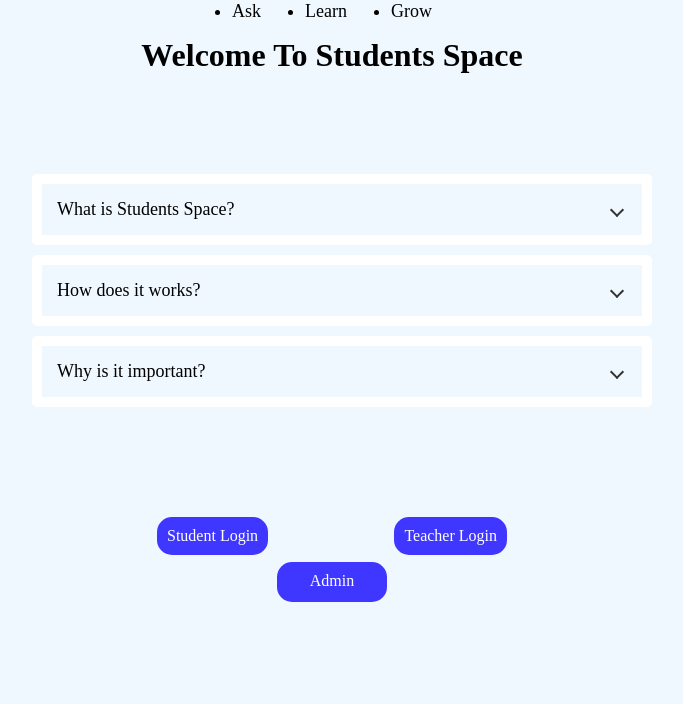
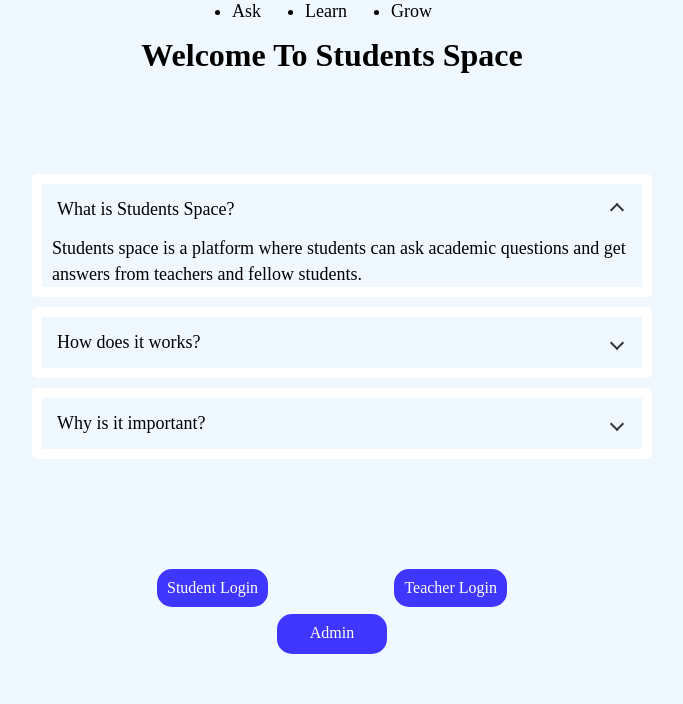
Before and after one commit to Mohan-deb/Students__Space, a Flask app: page / in a window 1280 px wide, after a click on "What is Students Space?". Shown: the part 249-953 px from the top of the page, without its empty margins (308-991 px from the left). Before the commit the page ends 851 px from the top, so only its background shows below. Run offline with Flask 3, Linux system fonts and the light colour scheme; parts of the project's set-up code (start-up, migrations or seed data) failed here and were passed over.

Commit message:
Add requirements file, working of homepage questions done and remove required filed of description of question

```diff
--- a/main/app.py
+++ b/main/app.py
@@ -18,13 +18,20 @@ try:
     from database.db import init_app, init_db
     from auth.decorators import login_required, role_required
     from pathlib import Path
+    from dotenv import load_dotenv
 except ModuleNotFoundError as error:
     raise error
 
 
 app = Flask(__name__)
 
-app.config["SECRET_KEY"] = os.environ.get("STUDENTS_SPACE_SECRET_KEY") or secrets.token_hex(32)
+# Load environment variables from the .env file
+load_dotenv(Path(__file__).resolve().parent / ".env.example")
+
+app.config["SECRET_KEY"] = os.environ.get("STUDENTS_SPACE_SECRET_KEY")
+
+if not app.config["SECRET_KEY"]:
+    raise RuntimeError("STUDENTS_SPACE_SECRET_KEY is not configured.")
 
 app.config["DATABASE"] = str(
     Path(app.root_path)
@@ -35,13 +42,25 @@ app.config["DATABASE"] = str(
 init_app(app)
 
 # Create missing tables without changing existing student or teacher rows.
+# Initialize database and create the first admin if needed.
 with app.app_context():
     init_db()
+
+    admin_name = os.environ.get("STUDENTS_SPACE_ADMIN_NAME")
+    admin_email = os.environ.get("STUDENTS_SPACE_ADMIN_EMAIL")
+    admin_password = os.environ.get("STUDENTS_SPACE_ADMIN_PASSWORD")
+
+    if not all([admin_name, admin_email, admin_password]):
+        raise RuntimeError(
+            "Initial admin credentials are missing from the .env file."
+        )
+
     admin_database = AdminService()
+
     admin_database.ensure_initial_admin(
-        os.environ.get("STUDENTS_SPACE_ADMIN_NAME"),
-        os.environ.get("STUDENTS_SPACE_ADMIN_EMAIL"),
-        os.environ.get("STUDENTS_SPACE_ADMIN_PASSWORD")
+        admin_name.strip(),
+        admin_email.strip().lower(),
+        admin_password
     )
 
 student_database = StudentService()
--- a/main/database/schema.sql
+++ b/main/database/schema.sql
@@ -34,7 +34,7 @@ CREATE TABLE IF NOT EXISTS questions (
     student_id INTEGER NOT NULL,
     subject TEXT NOT NULL,
     title TEXT NOT NULL,
-    description TEXT NOT NULL,
+    description TEXT,
     teacher_id INTEGER,
     created_at TEXT NOT NULL DEFAULT CURRENT_TIMESTAMP,
     FOREIGN KEY (student_id) REFERENCES students(id) ON DELETE CASCADE,
--- a/main/static/css/style.css
+++ b/main/static/css/style.css
@@ -1,18 +1,20 @@
-*{
+* {
     background-color: aliceblue;
     padding: 0px;
     margin: 0px;
 }
 
-div img{
+div img {
     width: 200px;
     height: 200px;
     object-fit: fill;
 }
-ul li{
+
+ul li {
     font-size: large;
 }
-.flex-container{
+
+.flex-container {
     width: auto;
     height: auto;
     margin: 50px;
@@ -21,70 +23,82 @@ ul li{
     flex-direction: column;
     align-items: center;
 }
-.flex-container1{
+
+.flex-container1 {
     width: 200px;
     display: flex;
     flex-wrap: wrap;
     flex-direction: row;
     justify-content: space-between;
-    margin-bottom:  15px;
+    margin-bottom: 15px;
 }
 
-.flex-item2{
+.flex-item2 {
     width: 350px;
     display: flex;
     flex-wrap: wrap;
     justify-content: space-between;
 }
-#Student,#Teacher,#Admin{
+
+#Student,
+#Teacher,
+#Admin {
     padding: 10px;
     border-radius: 15px;
-    background-color:rgba(15, 3, 255, 0.784) ;
+    background-color: rgba(15, 3, 255, 0.784);
     font-weight: 700px;
     color: white;
     font-size: medium;
 }
-#Admin{
+
+#Admin {
     width: 70px;
     border-color: white;
-    margin-top:7px;
+    margin-top: 7px;
     text-align: center;
     height: 20px;
     width: 90px;
 }
-.flex-item3{
+
+.flex-item3 {
     display: flex;
     flex-wrap: wrap;
     justify-content: space-between;
     align-items: center;
 }
-a{
+
+a {
     text-decoration: none;
     background: none;
     color: white;
 }
-a:hover
-{
+
+a:hover {
     background: none;
     color: black;
 }
-#Student:hover{
+
+#Student:hover {
     background-color: rgb(106, 215, 234);
     color: black;
 }
-#Teacher:hover{
+
+#Teacher:hover {
     background-color: rgb(106, 215, 234);
     color: black;
 }
-#Admin:hover{
+
+#Admin:hover {
     background-color: rgb(106, 215, 234);
     color: black;
 }
-#accordian{
+
+#accordian {
     margin: 100px auto;
     width: 600px;
 }
-#accordian li{
+
+#accordian li {
     list-style: none;
     background-color: white;
     width: 100%;
@@ -92,6 +106,7 @@ a:hover
     padding: 10px;
     border-radius: 5px;
 }
+
 #accordian li label {
     padding: 15px;
     display: flex;
@@ -101,6 +116,7 @@ a:hover
     font-weight: 500;
     cursor: pointer;
 }
+
 #accordian li label .arrow {
     width: 8px;
     height: 8px;
@@ -110,15 +126,74 @@ a:hover
     transition: transform 0.3s ease;
     margin-right: 5px;
 }
+
 #accordian li label .arrow.active {
     transform: rotate(225deg);
 }
 
-#accordian label + input[type="checkbox"]{
+#accordian label+input[type="checkbox"] {
     display: none;
 }
+
 #accordian .content {
     padding: 0 10px;
     line-height: 26px;
     display: none;
 }
+
+
+#accordian {
+    margin: 100px auto;
+    width: 600px;
+    max-width: 90%;
+}
+
+#accordian li {
+    list-style: none;
+    background-color: white;
+    width: 100%;
+    margin-bottom: 10px;
+    padding: 10px;
+    border-radius: 5px;
+}
+
+#accordian li label {
+    padding: 15px;
+    display: flex;
+    align-items: center;
+    justify-content: space-between;
+    font-size: 18px;
+    font-weight: 500;
+    cursor: pointer;
+}
+
+#accordian li label .arrow {
+    width: 8px;
+    height: 8px;
+    border-right: 2px solid #333;
+    border-bottom: 2px solid #333;
+    transform: rotate(45deg);
+    transition: transform 0.3s ease;
+    margin-right: 5px;
+}
+
+#accordian input[type="checkbox"] {
+    display: none;
+}
+
+/* Hide answers by default */
+#accordian .content {
+    display: none;
+    padding: 0 10px;
+    line-height: 26px;
+}
+
+/* Show answer when checkbox is checked */
+#accordian input[type="checkbox"]:checked+.content {
+    display: block;
+}
+
+/* Rotate arrow when question is open */
+#accordian li:has(input[type="checkbox"]:checked) .arrow {
+    transform: rotate(225deg);
+}
--- /dev/null
+++ b/main/static/js/home_questions.js
@@ -0,0 +1,25 @@
+document.addEventListener("DOMContentLoaded", function () {
+
+    const accordion = document.getElementById("accordian");
+
+    const questions = accordion.querySelectorAll(
+        'input[name="faq"]'
+    );
+
+    questions.forEach(function (question) {
+
+        question.addEventListener("change", function () {
+
+            questions.forEach(function (otherQuestion) {
+
+                if (otherQuestion !== question) {
+                    otherQuestion.checked = false;
+                }
+
+            });
+
+        });
+
+    });
+
+});
--- a/main/templates/homepage.html
+++ b/main/templates/homepage.html
@@ -10,8 +10,7 @@
 
 <body>
     <div class="flex-container">
-        <img src="{{ url_for('static', filename='images/student_icon.png') }}"
-            alt="Students Space">
+        <img src="{{ url_for('static', filename='images/student_icon.png') }}" alt="Students Space">
         <ul class="flex-container1">
             <li>Ask</li>
             <li>Learn</li>
@@ -63,5 +62,6 @@
     </div>
 
 </body>
+<script src="{{ url_for('static', filename='js/home_questions.js') }}"></script>
 
 </html>
--- a/requirements.txt
+++ b/requirements.txt
@@ -1,3 +1,4 @@
 
 Flask
 Werkzeug
+python-dotenv
```
Also changed, not shown: main/static/js/student_dashboard.js (+6 -3 lines), main/templates/student_dashboard.html (+4 -3 lines), main/database/main_database.db, 1 other file.
